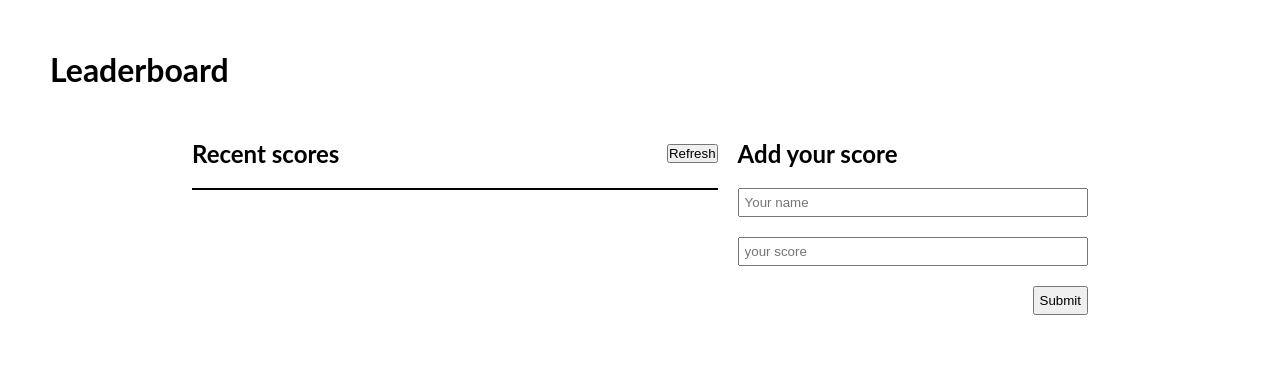
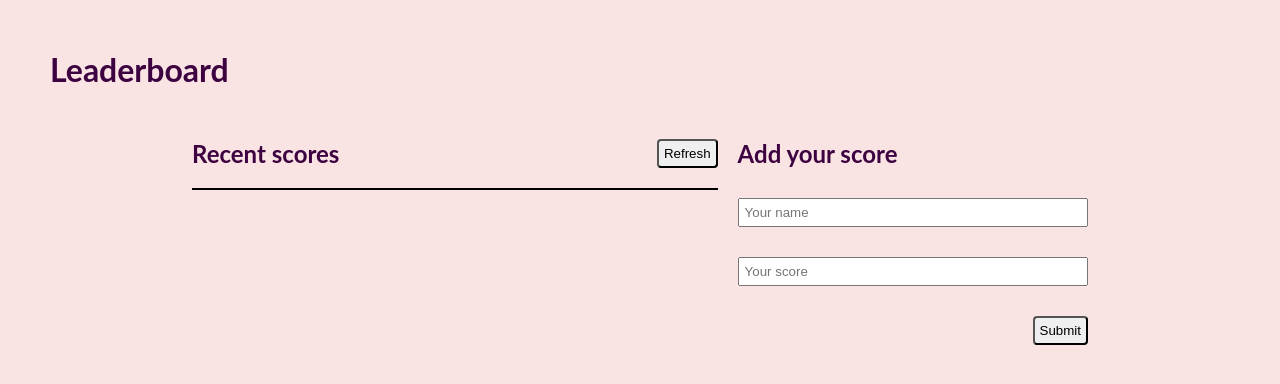
Before and after one commit to nottherealalanturing/Leaderboard-List-App, a website built with webpack: page src/index.html in a window 1280 px wide. Built offline with nearby package versions, Linux system fonts and the light colour scheme; no server answers.

Commit message:
feat: add styles and media queries

```diff
--- a/src/index.html
+++ b/src/index.html
@@ -18,7 +18,7 @@
       <form>
         <h2>Add your score</h2>
         <input type="text" id="name" placeholder="Your name" />
-        <input type="text" id="score" placeholder="your score" />
+        <input type="number" id="score" placeholder="Your score" />
         <button type="submit" class="submitBtn">Submit</button>
       </form>
     </main>
--- a/src/style.css
+++ b/src/style.css
@@ -9,8 +9,13 @@
 }
 
 html {
+  color: #3d0240;
   font-size: 16px;
   font-family: 'Lato', Arial, Helvetica, sans-serif;
+}
+
+body {
+  background-color: #fae3e3;
 }
 
 body h1 {
@@ -32,13 +37,16 @@ body h1 {
 
 .refresh-div {
   display: flex;
-  align-items: center;
-  justify-content: space-between;
+  flex-direction: column;
+  align-items: flex-start;
+  justify-content: flex-start;
   margin-bottom: 20px;
+  gap: 10px;
 }
 
-.refreshbtn {
+.refreshBtn {
   padding: 5px;
+  border-radius: 4px;
 }
 
 .score-list {
@@ -51,20 +59,45 @@ body h1 {
 }
 
 .score-list li:nth-child(even) {
-  background-color: rgb(167, 157, 157);
+  background-color: #b7b7b7;
 }
 
 form {
   display: flex;
   flex-direction: column;
-  gap: 20px;
+  gap: 30px;
 }
 
 form input {
   padding: 5px;
+  width: 120%;
 }
 
 .submitBtn {
-  align-self: flex-end;
+  align-self: flex-start;
   padding: 5px;
+  border-radius: 4px;
 }
+
+@media only screen and (min-width: 700px) {
+  .refresh-div {
+    flex-direction: row;
+    align-items: center;
+    justify-content: space-between;
+    margin-bottom: 20px;
+  }
+
+  .submitBtn {
+    align-self: flex-end;
+  }
+
+  form input {
+    width: 100%;
+  }
+
+  .submitBtn:hover,
+  .refreshBtn:hover {
+    background-color: #7d5a5a;
+    color: #f1d1d1;
+  }
+}
```
